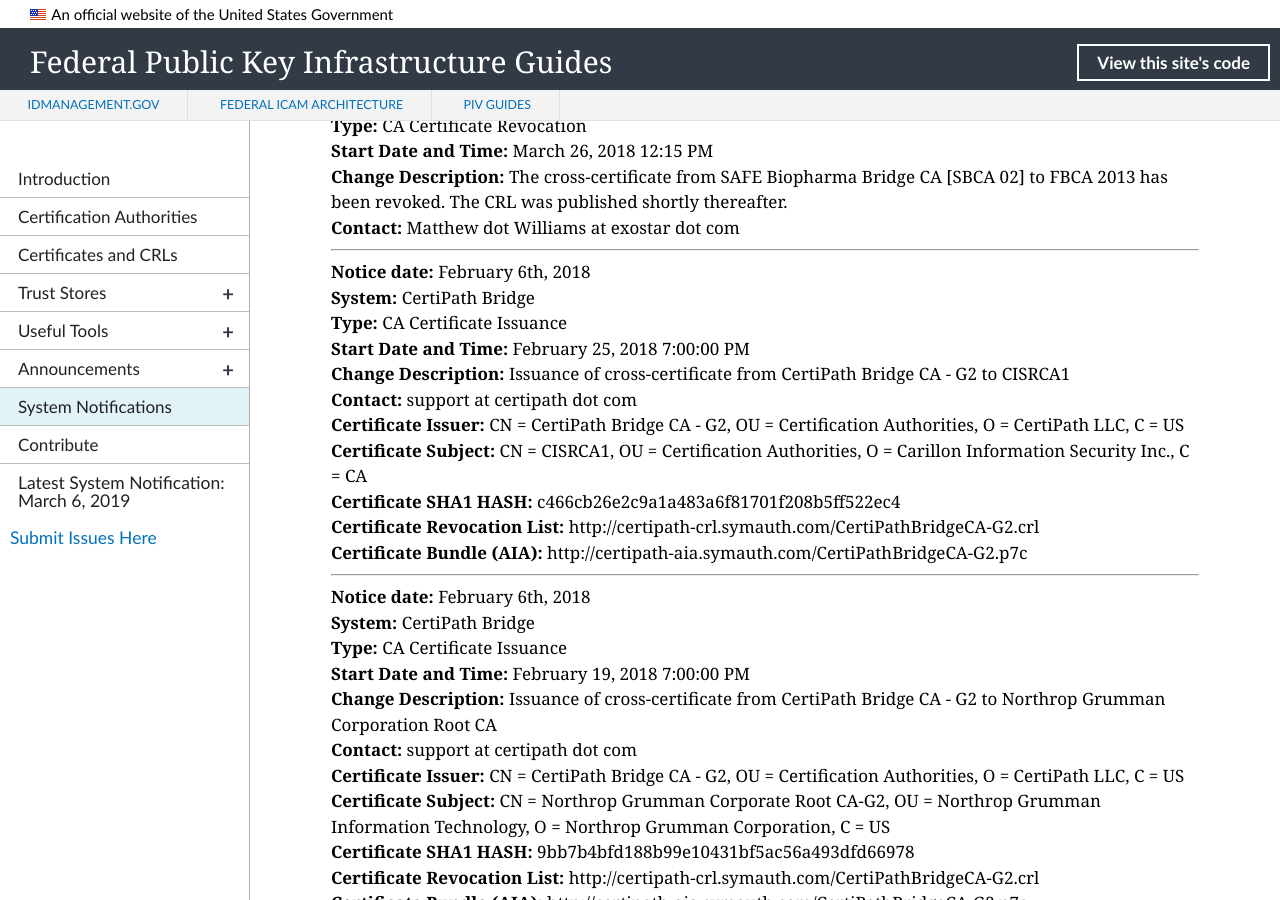
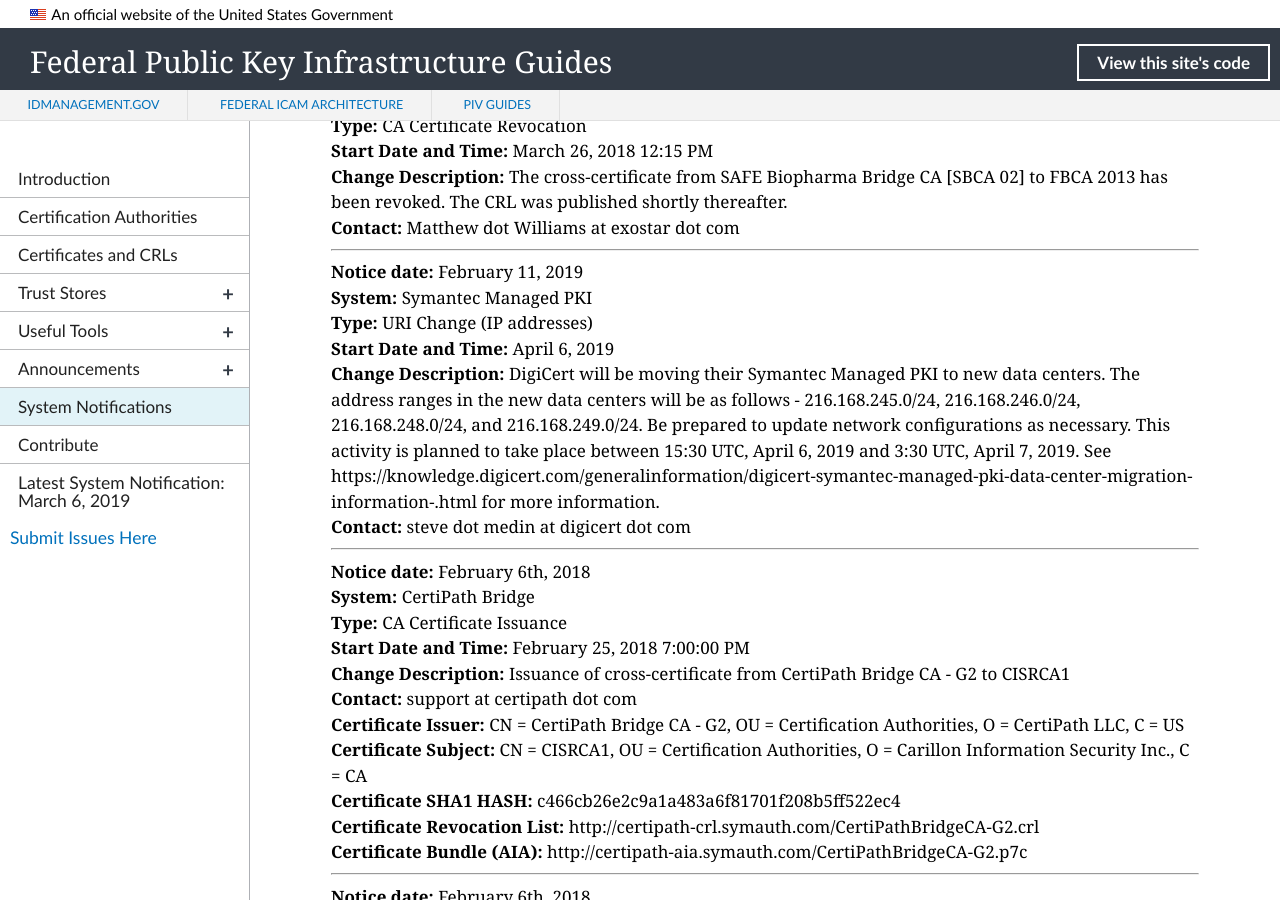
Before and after one commit to GSA/fpki-guides, a Jekyll site: the page built from pages/fpki_notifications.md, in a window 1280 px wide and 900 px high, scrolled down 12620 px. Built offline with Jekyll 4.4.1, drawn with Linux system fonts in a browser that asks for light colours; nearby versions of some CDN libraries; library files that are not in the unit come from our copies.

Commit message:
Update notifications.yml

```diff
--- a/_data/notifications.yml
+++ b/_data/notifications.yml
@@ -306,6 +306,21 @@
   ca_certificate_subject: CN = CISRCA1, OU = Certification Authorities, O = Carillon Information Security Inc., C = CA
   cdp_uri: http://certipath-crl.symauth.com/CertiPathBridgeCA-G2.crl
   aia_uri: http://certipath-aia.symauth.com/CertiPathBridgeCA-G2.p7c
+
+- notice_date: February 11, 2019
+  change_type: URI Change (IP addresses)
+  start_datetime: April 6, 2019
+  end_datetime: April 7, 2019
+  system: Symantec Managed PKI
+  change_description: DigiCert will be moving their Symantec Managed PKI to new data centers. The address ranges in the new data centers will be as follows - 216.168.245.0/24, 216.168.246.0/24, 216.168.248.0/24, and 216.168.249.0/24. Be prepared to update network configurations as necessary. This activity is planned to take place between 15:30 UTC, April 6, 2019 and 3:30 UTC, April 7, 2019. See https://knowledge.digicert.com/generalinformation/digicert-symantec-managed-pki-data-center-migration-information-.html for more information.
+  contact: steve dot medin at digicert dot com
+  ca_certificate_hash:
+  ca_certificate_issuer:
+  ca_certificate_subject:
+  cdp_uri:
+  aia_uri:
+  sia_uri:
+  ocsp_uri:
 
 - notice_date: April 4, 2018
   change_type: CA Certificate Revocation
```
